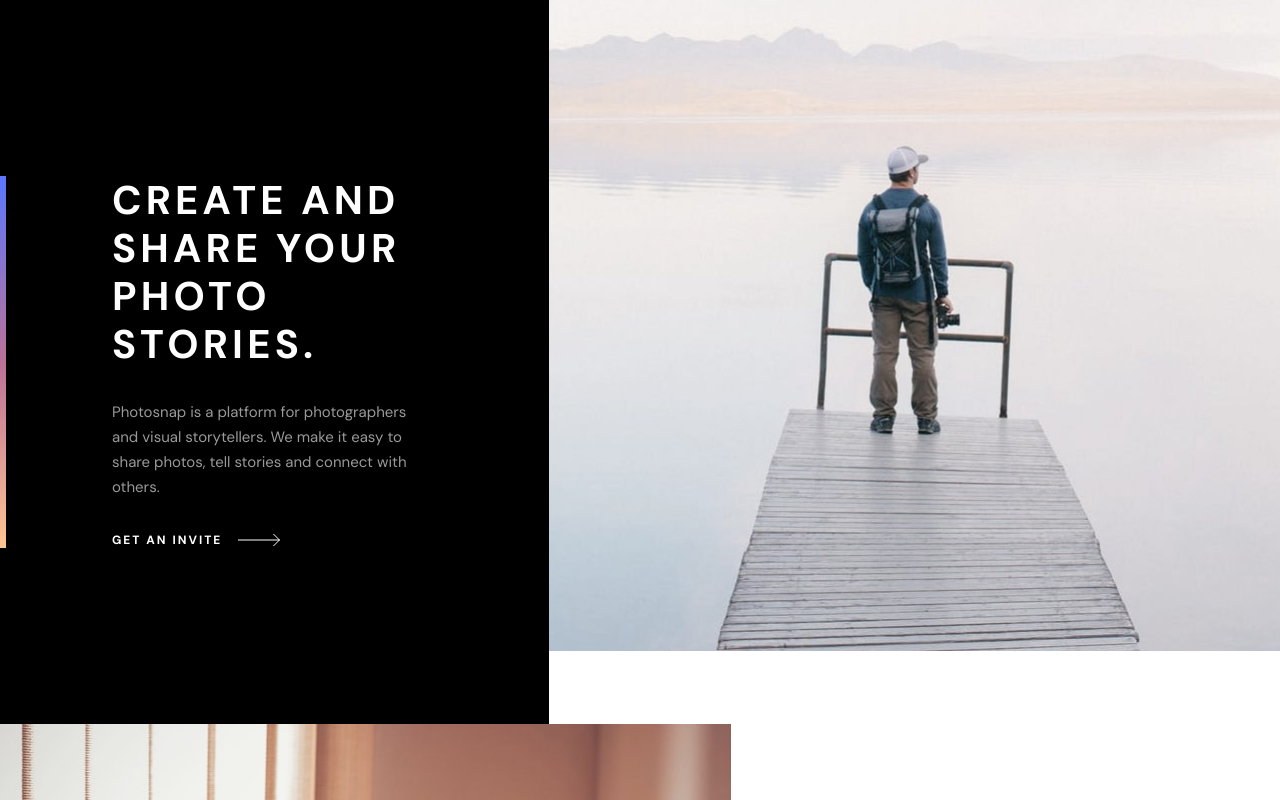
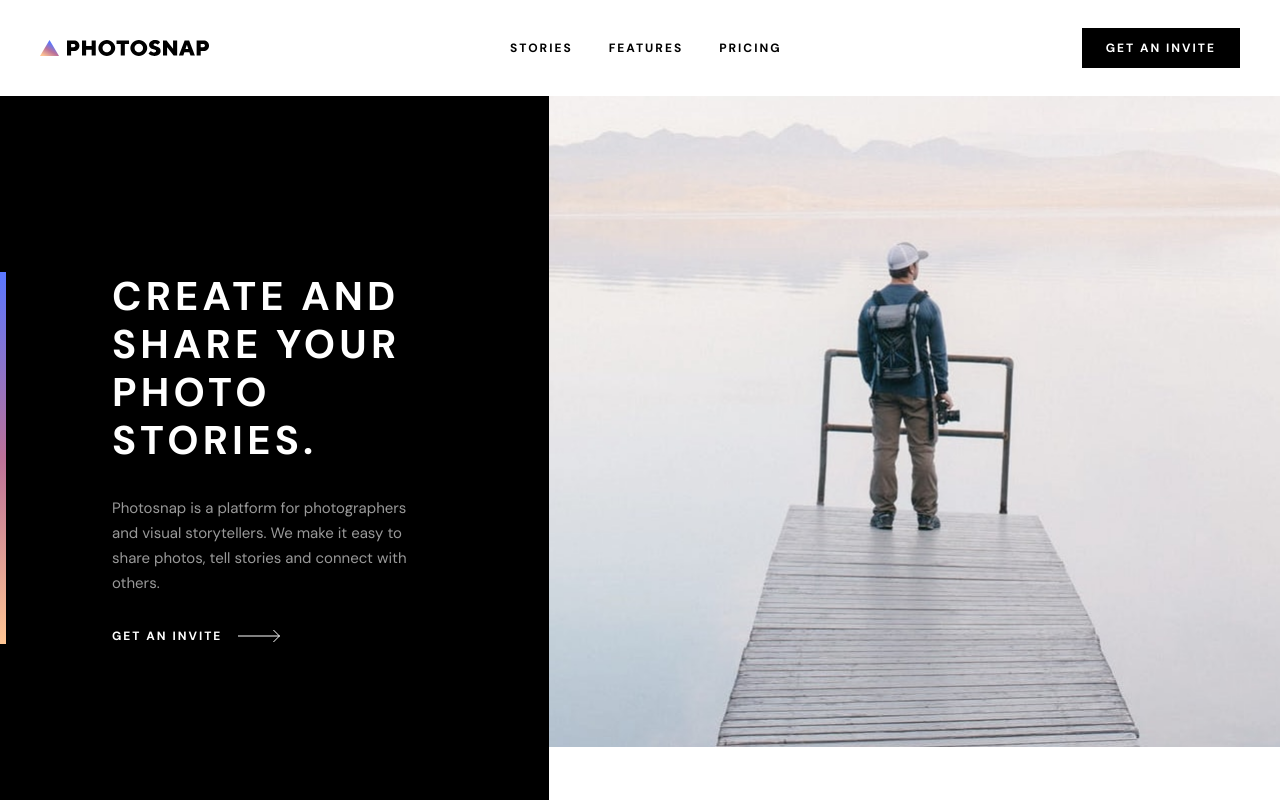
Before and after one commit to lorenacrincon/photosnap-website, a React (Vite) app: page / in a window 1280 px wide. Shown: the top 800 px of the page. Built offline with nearby package versions, Linux system fonts and the light colour scheme.

Commit message:
Responsive Navbar

```diff
--- a/package.json
+++ b/package.json
@@ -10,8 +10,10 @@
     "preview": "vite preview"
   },
   "dependencies": {
+    "framer-motion": "^10.16.4",
     "react": "^18.2.0",
     "react-dom": "^18.2.0",
+    "react-router-dom": "^6.15.0",
     "sass": "^1.66.1"
   },
   "devDependencies": {
--- a/src/App.jsx
+++ b/src/App.jsx
@@ -1,9 +1,14 @@
+import { Routes, Route } from "react-router-dom";
+import Navbar from "./components/common/Navbar";
 import Home from "./components/pages/Home";
 
 function App() {
   return (
     <>
-      <Home />
+      <Navbar />
+      <Routes>
+        <Route path="/" element={<Home />} />
+      </Routes>
     </>
   );
 }
--- /dev/null
+++ b/src/components/common/MobileNav.jsx
@@ -0,0 +1,130 @@
+import React, { useState } from "react";
+import { NavLink } from "react-router-dom";
+import { motion, AnimatePresence, MotionConfig } from "framer-motion";
+
+function MobileNav() {
+  const [mobileNav, setMobileNav] = useState(false);
+
+  const toggleMobileNav = () => {
+    setMobileNav(!mobileNav);
+  };
+
+  const handleClose = () => {
+    setMobileNav(false);
+  };
+  return (
+    <>
+      <motion.button
+        initial="hide"
+        animate={mobileNav ? "show" : "hide"}
+        onClick={toggleMobileNav}
+        className="flex flex-col space-y-1 absolute right-6 top-[26px] z-40 md:hidden"
+      >
+        <motion.span
+          variants={{
+            hide: {
+              rotate: 0,
+            },
+            show: {
+              rotate: 45,
+              y: 6,
+            },
+          }}
+          className="w-5 bg-black h-[1px] block "
+        ></motion.span>
+        <motion.span
+          variants={{
+            hide: {
+              rotate: 0,
+            },
+            show: {
+              rotate: -45,
+              y: 1,
+            },
+          }}
+          className="w-5 bg-black h-[1px] block "
+        ></motion.span>
+      </motion.button>
+      <nav className="absolute w-full z-0 top-16 left-0" id="mobile-nav">
+        <AnimatePresence>
+          {mobileNav && (
+            <MotionConfig
+              transition={{
+                type: "spring",
+                bounce: 0.1,
+              }}
+            >
+              <motion.div
+                className="md:hidden nav-text flex bg-white py-12 text-center justify-center"
+                key="mobile-nav"
+                variants={{
+                  hide: {
+                    y: "-100%",
+                    opacity: 0,
+                    transition: {
+                      type: "spring",
+                      bounce: 0.2,
+                      staggerChildren: 0.1,
+                    },
+                  },
+                  show: {
+                    y: "0%",
+                    opacity: 1,
+                    transition: {
+                      type: "spring",
+                      bounce: 0.2,
+                      when: "beforeChildren",
+                      staggerChildren: 0.1,
+                      duration: 0.4,
+                    },
+                  },
+                }}
+                initial="hide"
+                animate="show"
+                exit="hide"
+              >
+                <div className="w-full px-8">
+                  <motion.ul
+                    variants={{
+                      hide: {
+                        y: "10%",
+                        opacity: 0,
+                      },
+                      show: {
+                        y: "0%",
+                        opacity: 1,
+                      },
+                    }}
+                    className="list-none grid gap-5"
+                  >
+                    <li>
+                      <NavLink to="#" className="px-6" onClick={handleClose}>
+                        STORIES
+                      </NavLink>
+                    </li>
+                    <li>
+                      <NavLink to="#" className="px-6" onClick={handleClose}>
+                        FEATURES
+                      </NavLink>
+                    </li>
+                    <li>
+                      <NavLink to="#" className="px-6" onClick={handleClose}>
+                        PRICING
+                      </NavLink>
+                    </li>
+                    <motion.hr />
+                    <motion.button className="black-btn w-full px-8">
+                      GET AN INVITE
+                    </motion.button>
+                  </motion.ul>
+                </div>
+              </motion.div>
+            </MotionConfig>
+          )}
+        </AnimatePresence>
+      </nav>
+    </>
+  );
+}
+
+export default MobileNav;
--- /dev/null
+++ b/src/components/common/Navbar.jsx
@@ -0,0 +1,43 @@
+import React from "react";
+import { NavLink } from "react-router-dom";
+import logo from "/assets/shared/desktop/logo.svg";
+import MobileNav from "./MobileNav";
+
+function Navbar() {
+  return (
+    <>
+      <nav className="relative z-40 bg-white">
+        <div className="mx-6 py-6 md:px-0 md:mx-10 md:py-7">
+          <div className="text-black flex items-center justify-between">
+            <div>
+              <NavLink to="#">
+                <img className="" src={logo} alt="Logo" />
+              </NavLink>
+            </div>
+            <div>
+              <ul className="hidden md:flex md:justify-end md:items-center text-white nav-text gap-10 md:gap-9">
+                <NavLink to="#" className="hover-underline-animation">
+                  STORIES
+                </NavLink>
+                <NavLink to="#" className="hover-underline-animation">
+                  FEATURES
+                </NavLink>
+                <NavLink to="#" className="hover-underline-animation">
+                  PRICING
+                </NavLink>
+              </ul>
+            </div>
+            <div>
+              <button className="hidden md:block black-btn">
+                GET AN INVITE
+              </button>
+            </div>
+          </div>
+        </div>
+      </nav>
+      <MobileNav />
+    </>
+  );
+}
+
+export default Navbar;
--- a/src/main.jsx
+++ b/src/main.jsx
@@ -1,10 +1,13 @@
 import React from "react";
+import { BrowserRouter } from "react-router-dom";
 import ReactDOM from "react-dom/client";
 import App from "./App.jsx";
 import "./styles/styles.scss";
 
 ReactDOM.createRoot(document.getElementById("root")).render(
   <React.StrictMode>
-    <App />
+    <BrowserRouter>
+      <App />
+    </BrowserRouter>
   </React.StrictMode>
 );
--- a/src/styles/components/_home.scss
+++ b/src/styles/components/_home.scss
@@ -69,7 +69,7 @@
       top: 0;
     }
     .create-bg {
-      background-image: url("/public/assets/home/tablet/create-and-share.jpg");
+      background-image: url("/assets/home/tablet/create-and-share.jpg");
     }
     .beautiful-bg {
       background-image: url("/assets/home/tablet/beautiful-stories.jpg");
@@ -86,7 +86,7 @@
       left: -112px;
     }
     .create-bg {
-      background-image: url("/public/assets/home/desktop/create-and-share.jpg");
+      background-image: url("/assets/home/desktop/create-and-share.jpg");
     }
     .beautiful-bg {
       background-image: url("/assets/home/desktop/beautiful-stories.jpg");
--- /dev/null
+++ b/src/styles/components/_navbar.scss
@@ -0,0 +1,28 @@
+.nav-text {
+  font-family: DM Sans;
+  font-size: 15px;
+  font-style: normal;
+  font-weight: 700;
+  line-height: normal;
+  letter-spacing: 2.5px;
+  color: var(--black);
+}
+
+.black-btn {
+  background-color: var(--black);
+  color: white;
+  padding: 12px 24px;
+  font-size: 15px;
+  letter-spacing: 2.5px;
+}
+
+@media only screen and (min-width: 768px) {
+  .nav-text {
+    font-size: 12px;
+    letter-spacing: 2px;
+  }
+  .black-btn {
+    font-size: 12px;
+    letter-spacing: 2px;
+  }
+}
--- a/src/styles/styles.scss
+++ b/src/styles/styles.scss
@@ -4,6 +4,7 @@
 //Components
 @import "./components/home";
 @import "./components/stories";
-@import "./components//features";
+@import "./components/features";
+@import "./components/navbar";
 
 //Screens
```
Also changed, not shown: 1 other file (tests, documents, lock files or other folders).
